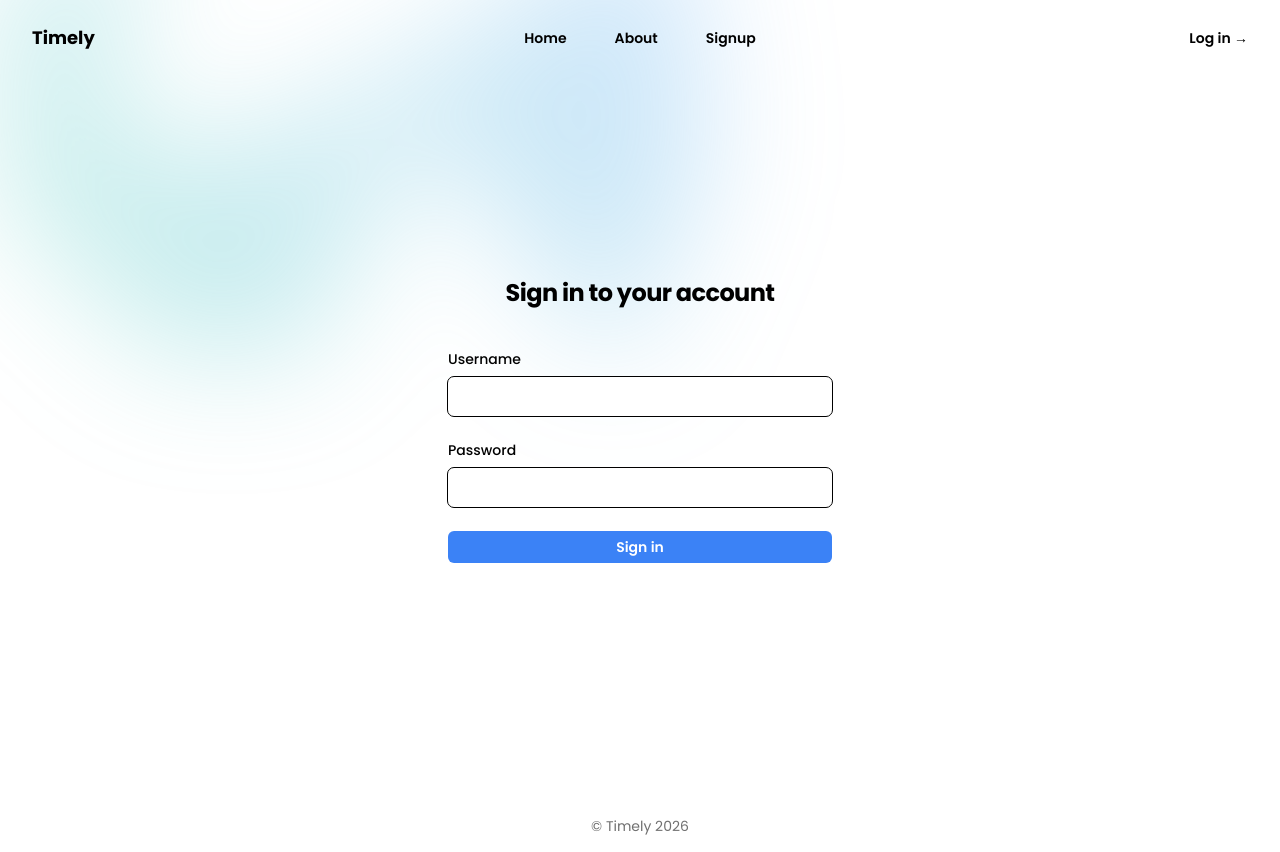
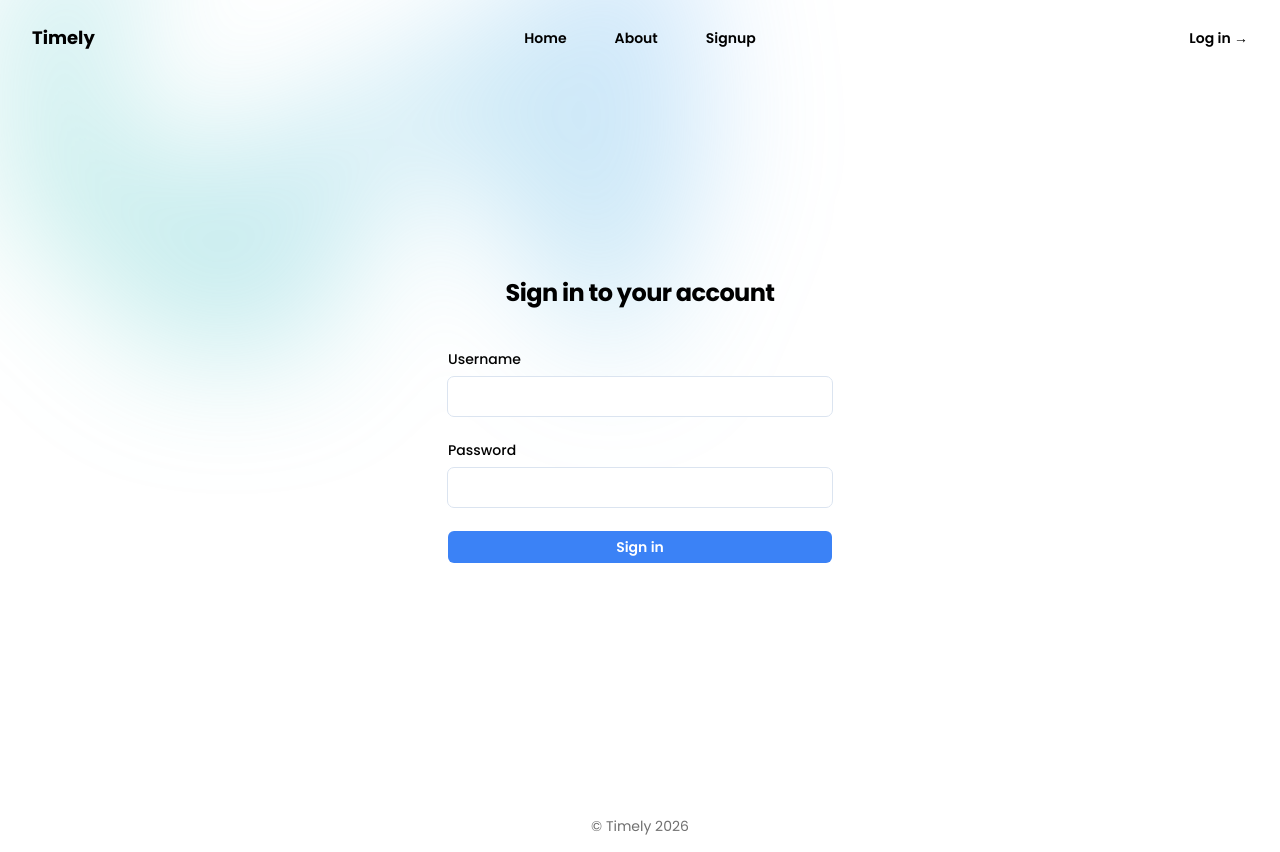
Before and after one commit to yale210/timely, a React (Vite) app in the folder frontend/: page /login in a window 1280 px wide. Built offline with nearby package versions, Linux system fonts and the light colour scheme; a web font is replaced by a local one.

Commit message:
fix : fixed light mode bug in gradebook

```diff
--- a/frontend/src/styles/themes/light.css
+++ b/frontend/src/styles/themes/light.css
@@ -5,5 +5,5 @@
   --background: #ffffff;
   --text-color: #000000;
 
-  --border: #000000;
+  --border: #dbe4f0;
 }
```
